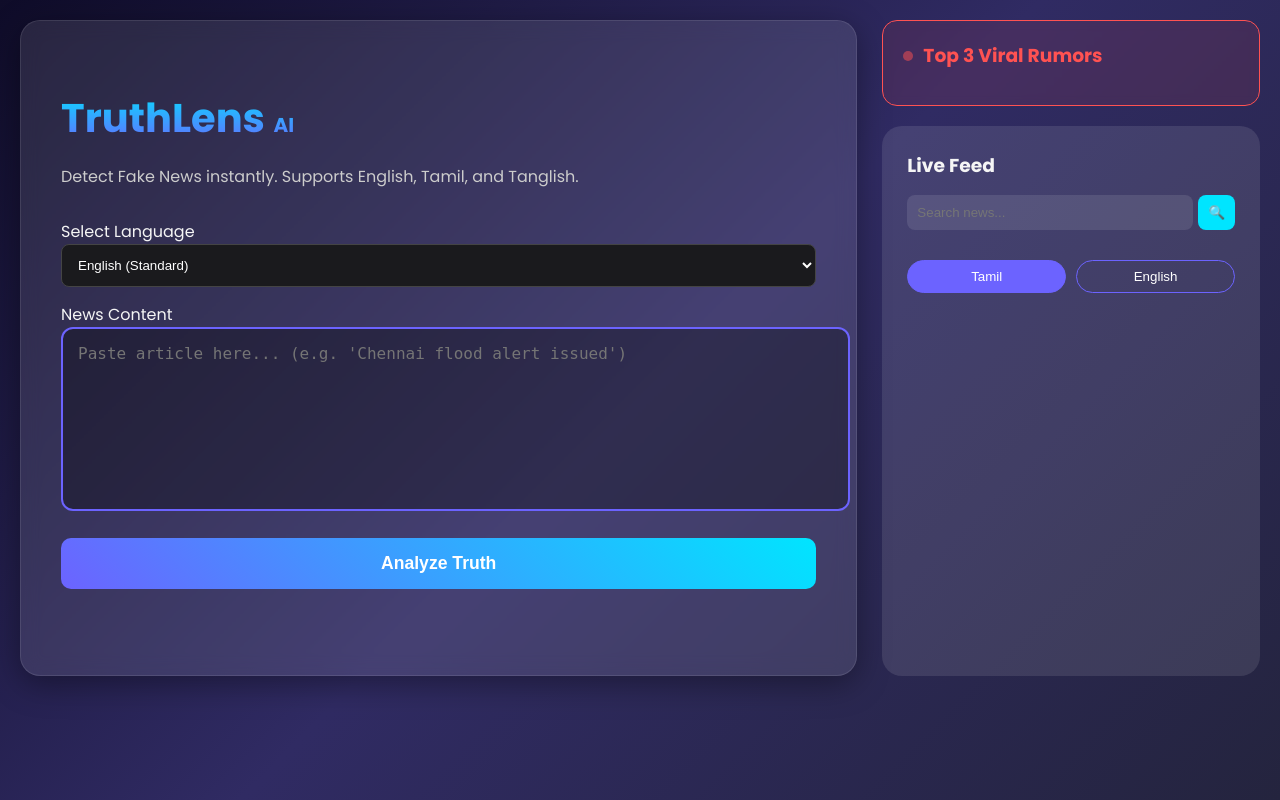
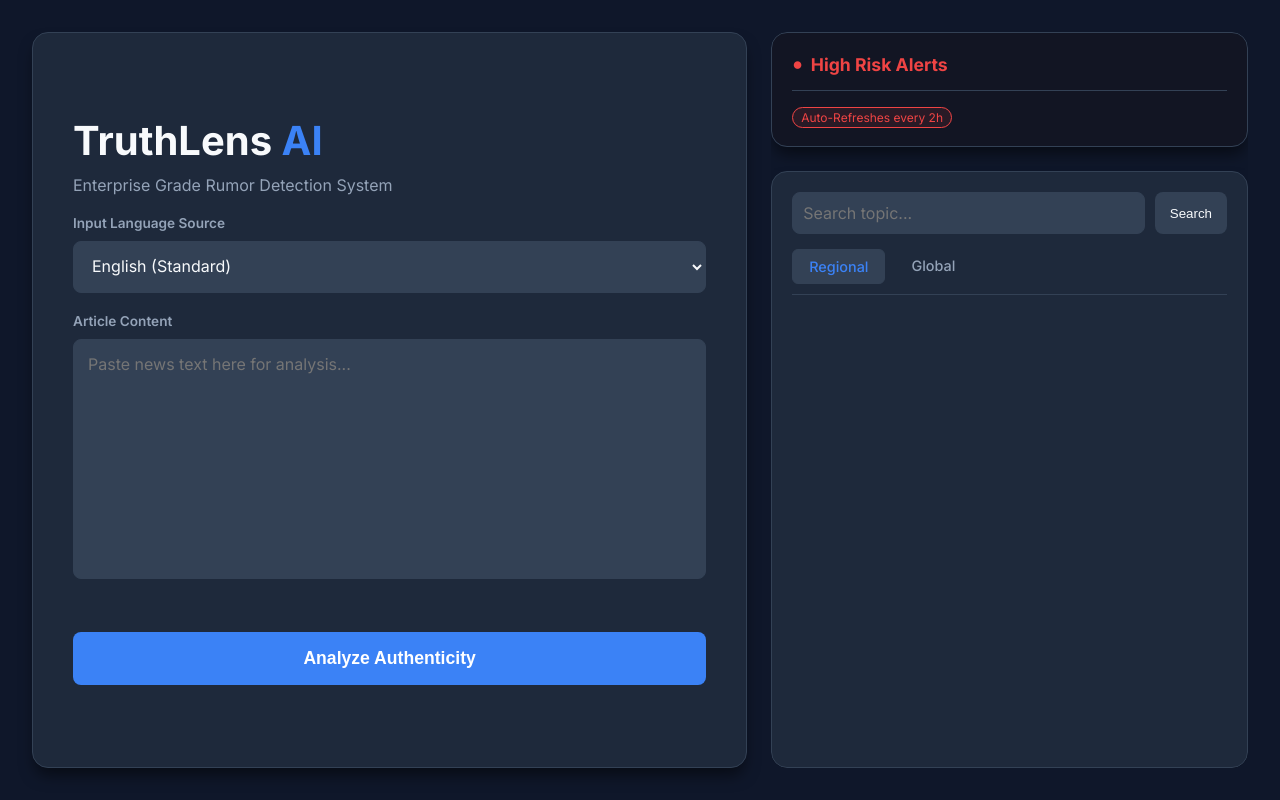
Before and after one commit to MrBlack-07/RumorDetection, a Flask app: template templates/home.html in a window 1280 px wide. Run offline with Flask 3, Linux system fonts and the light colour scheme; the template is opened without the code that fills it, so the values that code supplies are empty.

Commit message:
Fixed: All the issue has been updated.

```diff
--- a/app.py
+++ b/app.py
@@ -3,6 +3,7 @@ import pickle
 import feedparser
 from deep_translator import GoogleTranslator
 import random
+from datetime import datetime, timedelta
 
 app = Flask(__name__)
 
@@ -13,7 +14,30 @@ try:
 except:
     print("WARNING: Models not found. Run train.py first!")
 
-# --- HELPER FUNCTIONS ---
+# --- RUMOR DATABASE ---
+RUMOR_POOL = [
+    {"id": 1, "title": "RBI withdrawing ₹500 notes?", "status": "Viral on WhatsApp", "verdict": "FAKE", "content": "A viral message claims RBI is withdrawing ₹500 notes. The PIB Fact Check unit has clarified this is fake."},
+    {"id": 2, "title": "Free iPhone 15 Govt Scheme", "status": "Shared 10k times", "verdict": "SCAM", "content": "Malicious links are spreading promising free iPhones. This is a phishing scam to steal data."},
+    {"id": 3, "title": "Chennai Metro Ticket Hike", "status": "Trending", "verdict": "REAL", "content": "CMRL has announced a marginal hike in ticket prices for peak hours starting next month."},
+    {"id": 4, "title": "New Lockdown in Tamil Nadu?", "status": "Panic Sharing", "verdict": "FAKE", "content": "Old videos of lockdown announcements are being shared as new. No lockdown has been announced."},
+    {"id": 5, "title": "Solar Storm to hit Earth?", "status": "Sensationalism", "verdict": "EXAGGERATED", "content": "NASA predicts solar activity, but claims of a 'total internet blackout' are exaggerated."},
+    {"id": 6, "title": "Digital ID mandatory for Voting", "status": "Discussion", "verdict": "REAL", "content": "Election commission is piloting digital voter IDs in select constituencies."},
+    {"id": 7, "title": "Plastic Rice in Ration Shops", "status": "Viral Video", "verdict": "FAKE", "content": "Videos claiming plastic rice are false; it is actually fortified rice kernels which are healthy."},
+    {"id": 8, "title": "WhatsApp '3 Ticks' Rule", "status": "Forwarded Many Times", "verdict": "FAKE", "content": "Government is NOT recording your calls or adding a '3rd Blue Tick' to WhatsApp."},
+    {"id": 9, "title": "Free Laptop Scheme 2026", "status": "Link Scams", "verdict": "SCAM", "content": "Fake websites are collecting student data promising free laptops. Only use official .gov portals."},
+    {"id": 10, "title": "Tsunami Warning for Chennai", "status": "Old Alert", "verdict": "OUTDATED", "content": "An old tsunami drill warning is being circulated as a real alert. There is no threat currently."}
+]
+
+# --- GLOBAL VARS ---
+current_rumors = []
+next_update_time = datetime.now()
+
+def update_rumors_if_needed():
+    global current_rumors, next_update_time
+    if not current_rumors or datetime.now() > next_update_time:
+        current_rumors = random.sample(RUMOR_POOL, 3)
+        next_update_time = datetime.now() + timedelta(hours=2)
+
 def fetch_news_rss(query, lang='en'):
     clean_query = query.replace(" ", "+")
     if lang == 'ta':
@@ -32,47 +56,26 @@ def fetch_news_rss(query, lang='en'):
         })
     return posts
 
-def get_top_rumors():
-    """
-    Returns a list of trending rumors for the demo.
-    You can update these strings to match current events!
-    """
-    return [
-        {
-            "text": "RBI to withdraw ₹500 notes next month?",
-            "status": "Viral on WhatsApp",
-            "verdict": "FAKE"
-        },
-        {
-            "text": "New 'Cyber-Kidnap' scam targeting Chennai parents",
-            "status": "Trending Now",
-            "verdict": "REAL THREAT"
-        },
-        {
-            "text": "Free iPhone 15 giveaway link by Govt of India",
-            "status": "Shared 10k times",
-            "verdict": "SCAM"
-        }
-    ]
-
 # --- ROUTES ---
 @app.route('/')
 def home():
+    update_rumors_if_needed()
     news = fetch_news_rss("Tamil Nadu", lang='ta')
-    rumors = get_top_rumors() # Get the top rumors
-    return render_template('home.html', news_data=news, current_feed="Tamil News", rumors=rumors)
+    return render_template('home.html', news_data=news, current_feed="Tamil News", rumors=current_rumors)
 
 @app.route('/get_feed', methods=['POST'])
 def get_feed():
+    """API for JavaScript to fetch news without reloading"""
     feed_type = request.json.get('type')
     if feed_type == 'tamil':
         news = fetch_news_rss("Tamil Nadu", lang='ta')
     else:
-        news = fetch_news_rss("Tamil Nadu", lang='en')
+        news = fetch_news_rss("India", lang='en')
     return jsonify(news)
 
 @app.route('/search_news', methods=['POST'])
 def search_news():
+    update_rumors_if_needed()
     raw_query = request.form.get('query')
     lang_mode = request.form.get('search_lang')
 
@@ -84,11 +87,11 @@ def search_news():
             pass
 
     news = fetch_news_rss(search_query, lang='en')
-    rumors = get_top_rumors()
-    return render_template('home.html', news_data=news, current_feed=f"Results for: {raw_query}", search_val=raw_query, rumors=rumors)
+    return render_template('home.html', news_data=news, current_feed=f"Results: {raw_query}", search_val=raw_query, rumors=current_rumors)
 
 @app.route('/predict', methods=['POST'])
 def predict():
+    update_rumors_if_needed()
     if request.method == 'POST':
         news_text = request.form['news']
         language = request.form.get('language')
--- a/templates/home.html
+++ b/templates/home.html
@@ -3,195 +3,239 @@
 <head>
     <meta charset="UTF-8">
     <meta name="viewport" content="width=device-width, initial-scale=1.0">
-    <title>TruthLens - AI Rumor Detector</title>
-    <link href="https://fonts.googleapis.com/css2?family=Poppins:wght@300;400;600;700&display=swap" rel="stylesheet">
+    <title>TruthLens | Professional Intelligence</title>
+    <link href="https://fonts.googleapis.com/css2?family=Inter:wght@300;400;500;600;700&display=swap" rel="stylesheet">
     <style>
-        /* --- GLOBAL STYLES --- */
+        /* --- DARK THEME VARIABLES --- */
         :root {
-            --primary: #6C63FF;
-            --secondary: #2A2A2E;
-            --accent: #00E5FF;
-            --text-light: #f5f5f5;
-            --glass: rgba(255, 255, 255, 0.1);
-            --danger: #FF5252;
+            --bg-body: #0f172a;
+            --bg-card: #1e293b;
+            --bg-input: #334155;
+            --text-main: #f8fafc;
+            --text-muted: #94a3b8;
+            --primary: #3b82f6;
+            --primary-hover: #2563eb;
+            --border: #334155;
+            --danger: #ef4444;
+            --shadow: 0 10px 15px -3px rgba(0, 0, 0, 0.5);
         }
 
+        * { box-sizing: border-box; }
+
         body {
-            font-family: 'Poppins', sans-serif;
-            background: linear-gradient(135deg, #0f0c29, #302b63, #24243e);
-            color: var(--text-light);
-            margin: 0;
-            padding: 0;
-            min-height: 100vh;
+            font-family: 'Inter', sans-serif;
+            background-color: var(--bg-body);
+            color: var(--text-main);
+            margin: 0; padding: 0;
+            height: 100vh;
+            display: flex; justify-content: center; align-items: center;
+            overflow: hidden;
         }
 
-        .container {
-            max-width: 1300px;
-            margin: 0 auto;
-            padding: 20px;
-            display: flex;
-            flex-wrap: wrap;
-            gap: 25px;
+        .dashboard {
+            width: 95%; max-width: 1400px; height: 92vh;
+            display: grid; grid-template-columns: 1.5fr 1fr; gap: 24px;
         }
 
-        /* --- LEFT SIDE: DETECTOR --- */
-        .main-section {
-            flex: 2;
-            background: var(--glass);
-            backdrop-filter: blur(10px);
-            border: 1px solid rgba(255,255,255,0.1);
-            border-radius: 20px;
-            padding: 40px;
-            box-shadow: 0 8px 32px 0 rgba(0, 0, 0, 0.37);
+        .card {
+            background: var(--bg-card); border: 1px solid var(--border);
+            border-radius: 16px; box-shadow: var(--shadow);
+            display: flex; flex-direction: column; overflow: hidden;
         }
 
-        h1 { font-size: 2.5rem; margin-bottom: 5px; background: -webkit-linear-gradient(var(--accent), var(--primary)); -webkit-background-clip: text; -webkit-text-fill-color: transparent; }
+        /* DETECTOR STYLE */
+        .detector-box { padding: 40px; justify-content: center; }
+        .header h1 { font-size: 2.5rem; margin: 0 0 10px 0; }
+        .header h1 span { color: var(--primary); }
+        .header p { color: var(--text-muted); margin: 0; }
 
-        textarea {
-            width: 100%; height: 150px; background: rgba(0,0,0,0.3); border: 2px solid var(--primary);
-            border-radius: 12px; color: white; padding: 15px; font-size: 1rem; resize: none; margin-bottom: 20px;
+        label { font-size: 0.85rem; font-weight: 600; color: var(--text-muted); display: block; margin-bottom: 10px; margin-top: 20px;}
+        .form-control {
+            width: 100%; padding: 14px; border: 1px solid var(--border);
+            border-radius: 8px; font-size: 1rem; color: var(--text-main);
+            background: var(--bg-input); font-family: inherit;
         }
-        textarea:focus { outline: none; box-shadow: 0 0 15px var(--primary); }
+        .form-control:focus { outline: none; border-color: var(--primary); }
+        textarea.form-control { height: 240px; resize: none; margin-bottom: 24px; }
 
-        select {
-            width: 100%; padding: 12px; background: #1a1a1d; border: 1px solid #444; color: white; border-radius: 8px; margin-bottom: 15px;
+        .btn-submit {
+            width: 100%; padding: 16px; margin-top: 25px;
+            background-color: var(--primary); color: white; border: none;
+            border-radius: 8px; font-size: 1.1rem; font-weight: 600; cursor: pointer;
+            transition: 0.2s;
         }
+        .btn-submit:hover { background-color: var(--primary-hover); transform: translateY(-2px); }
 
-        .btn-main {
-            width: 100%; padding: 15px; background: linear-gradient(45deg, var(--primary), var(--accent));
-            border: none; border-radius: 10px; color: white; font-weight: 700; font-size: 1.1rem; cursor: pointer;
+        /* SIDEBAR STYLE */
+        .sidebar { background: transparent; box-shadow: none; border: none; gap: 24px; }
+
+        .alert-widget { padding: 20px; background: rgba(20, 20, 30, 0.6); }
+        .widget-header h3 { margin: 0; color: var(--danger); display: flex; align-items: center; gap: 8px; font-size: 1.1rem; border-bottom: 1px solid var(--border); padding-bottom: 15px; margin-bottom: 15px;}
+        .refresh-badge { font-size: 0.75rem; background: rgba(239, 68, 68, 0.1); padding: 2px 8px; border-radius: 12px; border: 1px solid var(--danger); color: var(--danger); }
+
+        .rumor-item {
+            padding: 12px; background: var(--bg-input); border: 1px solid var(--border);
+            border-radius: 8px; margin-bottom: 10px; transition: 0.2s; cursor: pointer;
         }
-        .btn-main:hover { transform: scale(1.02); }
+        .rumor-item:hover { border-color: var(--danger); background: var(--bg-card); }
+        .rumor-title { font-weight: 500; font-size: 0.95rem; color: var(--text-main); margin-bottom: 4px; }
+        .rumor-meta { display: flex; justify-content: space-between; font-size: 0.75rem; color: var(--text-muted); }
+        .verdict-badge { font-weight: 700; color: var(--danger); }
 
-        /* --- RIGHT SIDE: SIDEBAR --- */
-        .sidebar {
-            flex: 1;
-            min-width: 320px;
-            display: flex;
-            flex-direction: column;
-            gap: 20px;
+        /* FEED WIDGET */
+        .feed-widget { flex: 1; padding: 20px; min-height: 0; }
+        .search-group { display: flex; gap: 10px; margin-bottom: 15px; }
+        .btn-search { background: var(--border); color: var(--text-main); border: none; border-radius: 8px; padding: 0 15px; cursor: pointer; }
+
+        .tabs { display: flex; gap: 10px; margin-bottom: 15px; border-bottom: 1px solid var(--border); padding-bottom: 10px; }
+        .tab {
+            padding: 8px 16px; cursor: pointer; font-size: 0.9rem; font-weight: 500; color: var(--text-muted); border-radius: 6px;
+            transition: 0.2s;
         }
+        .tab.active { background: var(--bg-input); color: var(--primary); border: 1px solid var(--border); }
 
-        /* RUMOR CARD (NEW) */
-        .rumor-card {
-            background: rgba(255, 82, 82, 0.1); /* Red tint */
-            border: 1px solid var(--danger);
-            border-radius: 15px;
-            padding: 20px;
-            backdrop-filter: blur(5px);
+        .feed-list { overflow-y: auto; flex: 1; padding-right: 5px; }
+        .feed-list::-webkit-scrollbar { width: 6px; }
+        .feed-list::-webkit-scrollbar-thumb { background: var(--border); border-radius: 10px; }
+
+        /* Fixed: Made the whole news entry clickable */
+        .news-entry { padding: 15px 0; border-bottom: 1px solid var(--border); position: relative; }
+        .news-entry a { text-decoration: none; color: var(--text-main); font-weight: 500; display: block; margin-bottom: 5px; }
+        /* This pseudo-element stretches the link to cover the whole box */
+        .news-entry a::after { content: ''; position: absolute; top: 0; left: 0; width: 100%; height: 100%; }
+        .news-entry:hover a { color: var(--primary); }
+        .news-entry:last-child { border: none; }
+        .news-meta { font-size: 0.8rem; color: var(--text-muted); }
+
+        /* MODAL */
+        .modal-overlay {
+            position: fixed; top: 0; left: 0; width: 100%; height: 100%;
+            background: rgba(0,0,0,0.8); backdrop-filter: blur(5px);
+            display: none; justify-content: center; align-items: center; z-index: 1000;
         }
-        .rumor-header { display: flex; align-items: center; gap: 10px; margin-bottom: 15px; }
-        .pulse-dot { width: 10px; height: 10px; background: var(--danger); border-radius: 50%; animation: pulse 1.5s infinite; }
+        .modal-content {
+            background: var(--bg-card); padding: 30px; border-radius: 16px; width: 90%; max-width: 500px;
+            border: 1px solid var(--border); box-shadow: 0 25px 50px -12px rgba(0, 0, 0, 0.5);
+        }
+        .modal-title { font-size: 1.25rem; font-weight: 700; margin-bottom: 10px; color: var(--text-main); }
+        .modal-body { font-size: 1rem; color: var(--text-muted); line-height: 1.6; margin-bottom: 25px; }
+        .modal-close {
+            width: 100%; padding: 12px; background: var(--bg-input); color: var(--text-main);
+            border: 1px solid var(--border); border-radius: 8px; cursor: pointer; font-weight: 600;
+            transition: 0.2s;
+        }
+        .modal-close:hover { background: var(--primary); color: white; border-color: var(--primary); }
 
-        @keyframes pulse { 0% { opacity: 1; } 50% { opacity: 0.5; } 100% { opacity: 1; } }
-
-        .rumor-item { margin-bottom: 15px; padding-bottom: 10px; border-bottom: 1px solid rgba(255,255,255,0.1); }
-        .rumor-item:last-child { border: none; margin: 0; }
-        .rumor-text { font-size: 0.9rem; font-weight: 600; color: #fff; }
-        .rumor-tag { font-size: 0.75rem; background: var(--danger); color: white; padding: 2px 8px; border-radius: 4px; margin-left: 5px; }
-
-        /* NEWS FEED */
-        .news-section {
-            background: var(--glass);
-            border-radius: 20px;
-            padding: 25px;
-            flex-grow: 1;
-            height: 500px;
-            display: flex;
-            flex-direction: column;
+        @media (max-width: 900px) {
+            body { height: auto; overflow-y: auto; display: block; padding: 20px; }
+            .dashboard { display: flex; flex-direction: column; height: auto; width: 100%; gap: 20px; }
+            .feed-widget { height: 500px; }
         }
-
-        .feed-controls { display: flex; gap: 10px; margin: 15px 0; }
-        .feed-btn { flex: 1; padding: 8px; border: 1px solid var(--primary); background: transparent; color: white; border-radius: 20px; cursor: pointer; transition: 0.3s; }
-        .feed-btn.active { background: var(--primary); }
-
-        .search-bar { display: flex; gap: 5px; margin-bottom: 15px; }
-        .search-bar input { flex: 1; padding: 10px; border-radius: 8px; border: none; background: rgba(255,255,255,0.1); color: white; }
-        .search-btn { padding: 10px; background: var(--accent); border: none; border-radius: 8px; cursor: pointer; }
-
-        .news-scroll-area { flex: 1; overflow-y: auto; padding-right: 5px; }
-        .news-scroll-area::-webkit-scrollbar { width: 6px; }
-        .news-scroll-area::-webkit-scrollbar-thumb { background: #444; border-radius: 3px; }
-
-        .news-card {
-            background: rgba(255,255,255,0.05); padding: 12px; border-radius: 10px; margin-bottom: 10px; border-left: 3px solid var(--accent);
-        }
-        .news-card a { text-decoration: none; color: #eee; font-size: 0.9rem; }
-        .meta { font-size: 0.75rem; color: #aaa; display: block; margin-top: 5px; }
-
     </style>
 </head>
 <body>
 
-<div class="container">
+<div class="dashboard">
 
-    <div class="main-section">
-        <h1>TruthLens <span style="font-size:0.5em; color:var(--accent);">AI</span></h1>
-        <p style="color:#ccc; margin-bottom: 30px;">Detect Fake News instantly. Supports English, Tamil, and Tanglish.</p>
+    <div class="card detector-box">
+        <div class="header">
+            <h1>TruthLens <span>AI</span></h1>
+            <p>Enterprise Grade Rumor Detection System</p>
+        </div>
 
         <form action="/predict" method="POST">
-            <label>Select Language</label>
-            <select name="language">
+            <label>Input Language Source</label>
+            <select name="language" class="form-control">
                 <option value="english">English (Standard)</option>
                 <option value="tanglish">Tanglish / Tamil (Auto-Translate)</option>
             </select>
 
-            <label>News Content</label>
-            <textarea name="news" placeholder="Paste article here... (e.g. 'Chennai flood alert issued')" required></textarea>
+            <label>Article Content</label>
+            <textarea name="news" class="form-control" placeholder="Paste news text here for analysis..." required></textarea>
 
-            <button type="submit" class="btn-main">Analyze Truth</button>
+            <button type="submit" class="btn-submit">Analyze Authenticity</button>
         </form>
     </div>
 
-    <div class="sidebar">
+    <div class="card sidebar">
 
-        <div class="rumor-card">
-            <div class="rumor-header">
-                <div class="pulse-dot"></div>
-                <h3 style="margin:0; color: #FF5252;">Top 3 Viral Rumors</h3>
+        <div class="card alert-widget">
+            <div class="widget-header">
+                <h3><span style="color:var(--danger);">●</span> High Risk Alerts</h3>
+                <span class="refresh-badge">Auto-Refreshes every 2h</span>
             </div>
+
             {% for rumor in rumors %}
-            <div class="rumor-item">
-                <div class="rumor-text">{{ rumor.text }}</div>
-                <div style="margin-top:5px;">
-                    <span class="rumor-tag">{{ rumor.verdict }}</span>
-                    <span style="font-size:0.75rem; color:#ccc; margin-left:5px;">{{ rumor.status }}</span>
+            <div class="rumor-item"
+                 data-title="{{ rumor.title }}"
+                 data-content="{{ rumor.content }}"
+                 data-verdict="{{ rumor.verdict }}"
+                 onclick="openModal(this)">
+                <div class="rumor-title">{{ rumor.title }}</div>
+                <div class="rumor-meta">
+                    <span class="verdict-badge">{{ rumor.verdict }}</span>
+                    <span>{{ rumor.status }}</span>
                 </div>
             </div>
             {% endfor %}
         </div>
 
-        <div class="news-section">
-            <h3 style="margin:0;">Live Feed</h3>
-
-            <form class="search-bar" action="/search_news" method="POST" style="margin-top:15px;">
-                <input type="text" name="query" placeholder="Search news..." value="{{ search_val }}">
-                <input type="hidden" name="search_lang" value="tanglish">
-                <button type="submit" class="search-btn">🔍</button>
-            </form>
-
-            <div class="feed-controls">
-                <button class="feed-btn active" onclick="loadFeed('tamil', this)">Tamil</button>
-                <button class="feed-btn" onclick="loadFeed('english', this)">English</button>
+        <div class="card feed-widget">
+            <div class="search-group">
+                <form action="/search_news" method="POST" style="display:flex; width:100%; gap:10px;">
+                    <input type="text" name="query" class="form-control" style="margin:0; padding:10px;" placeholder="Search topic..." value="{{ search_val }}">
+                    <input type="hidden" name="search_lang" value="tanglish">
+                    <button type="submit" class="btn-search">Search</button>
+                </form>
             </div>
 
-            <div class="news-scroll-area" id="newsContainer">
+            <div class="tabs">
+                <div class="tab active" onclick="loadFeed('tamil', this)">Regional</div>
+                <div class="tab" onclick="loadFeed('english', this)">Global</div>
+            </div>
+
+            <div class="feed-list" id="newsContainer">
                 {% for item in news_data %}
-                <div class="news-card">
+                <div class="news-entry">
                     <a href="{{ item.link }}" target="_blank">{{ item.title }}</a>
-                    <span class="meta">{{ item.source }} • {{ item.published[:17] }}</span>
+                    <div class="news-meta">{{ item.source }} • {{ item.published[:17] }}</div>
                 </div>
                 {% endfor %}
             </div>
         </div>
     </div>
+</div>
 
+<div class="modal-overlay" id="rumorModal">
+    <div class="modal-content">
+        <div style="font-size: 0.8rem; font-weight: 700; color: var(--danger); margin-bottom: 5px;">VERDICT: <span id="mVerdict">FAKE</span></div>
+        <div class="modal-title" id="mTitle">Rumor Title</div>
+        <div class="modal-body" id="mBody">
+            Rumor details go here...
+        </div>
+        <button class="modal-close" onclick="closeModal()">Close Details</button>
+    </div>
 </div>
 
 <script>
+// FIXED MODAL LOGIC: Reads from data-attributes instead of arguments
+// This prevents errors when text contains quotes like "It's" or "Don't"
+function openModal(element) {
+    document.getElementById('mTitle').innerText = element.getAttribute('data-title');
+    document.getElementById('mBody').innerText = element.getAttribute('data-content');
+    document.getElementById('mVerdict').innerText = element.getAttribute('data-verdict');
+    document.getElementById('rumorModal').style.display = 'flex';
+}
+
+function closeModal() {
+    document.getElementById('rumorModal').style.display = 'none';
+}
+
+// Feed Switching Logic
 function loadFeed(type, btn) {
-    document.querySelectorAll('.feed-btn').forEach(b => b.classList.remove('active'));
+    document.querySelectorAll('.tab').forEach(t => t.classList.remove('active'));
     btn.classList.add('active');
+
     fetch('/get_feed', {
         method: 'POST',
         headers: { 'Content-Type': 'application/json' },
@@ -203,9 +247,9 @@ function loadFeed(type, btn) {
         container.innerHTML = '';
         data.forEach(item => {
             container.innerHTML += `
-                <div class="news-card">
+                <div class="news-entry">
                     <a href="${item.link}" target="_blank">${item.title}</a>
-                    <span class="meta">${item.source} • ${item.published.substring(0,17)}</span>
+                    <div class="news-meta">${item.source} • ${item.published.substring(0,17)}</div>
                 </div>
             `;
         });
```
